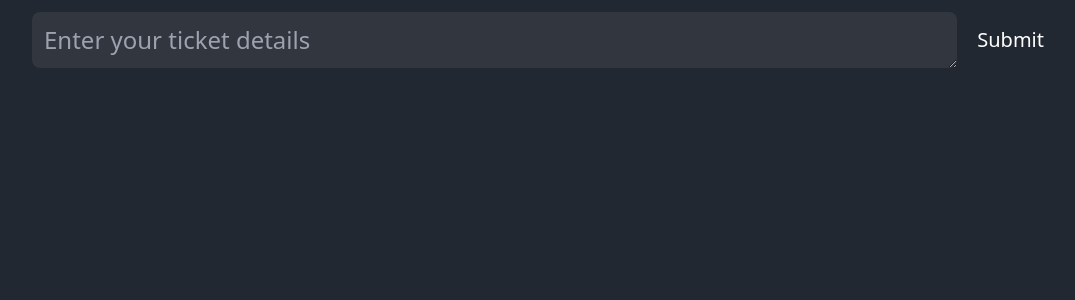
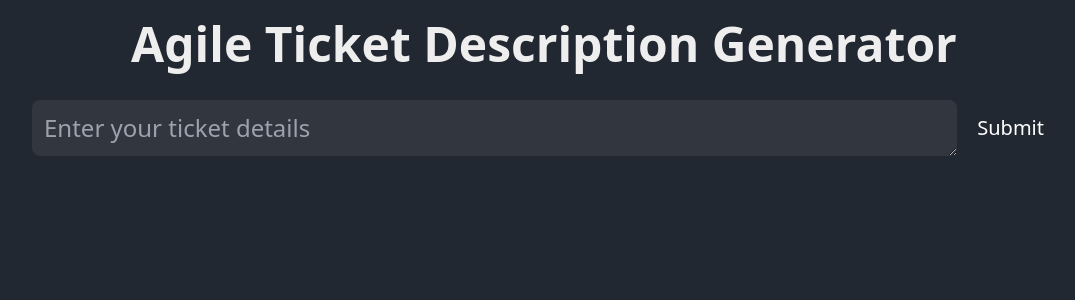
Before and after one commit to arshkhatwani/agile-ticket-description-generator, a React (Vite) app in the folder ui/: page / in a window 1280 px wide. Shown: the top 300 px of the page, without its empty margins (96-1171 px from the left). Built offline with nearby package versions, Linux system fonts and the light colour scheme; no server answers.

Commit message:
feat: add app title

```diff
--- a/ui/src/App.tsx
+++ b/ui/src/App.tsx
@@ -1,9 +1,11 @@
 import PromptInput from "./components/PromptInput";
 import PromptOutput from "./components/PromptOutput";
+import Title from "./components/Title";
 
 function App() {
     return (
         <div className="min-h-screen flex flex-col">
+            <Title />
             <PromptInput />
             <PromptOutput />
         </div>
--- /dev/null
+++ b/ui/src/components/Title.tsx
@@ -0,0 +1,7 @@
+export default function Title() {
+    return (
+        <h1 className="my-5 text-5xl font-bold text-center title-heading">
+            Agile Ticket Description Generator
+        </h1>
+    );
+}
--- a/ui/src/styles/index.css
+++ b/ui/src/styles/index.css
@@ -20,3 +20,7 @@ textarea {
 textarea:focus {
     outline-color: var(--border-color);
 }
+
+.title-heading {
+    color: var(--text-color);
+}
```
